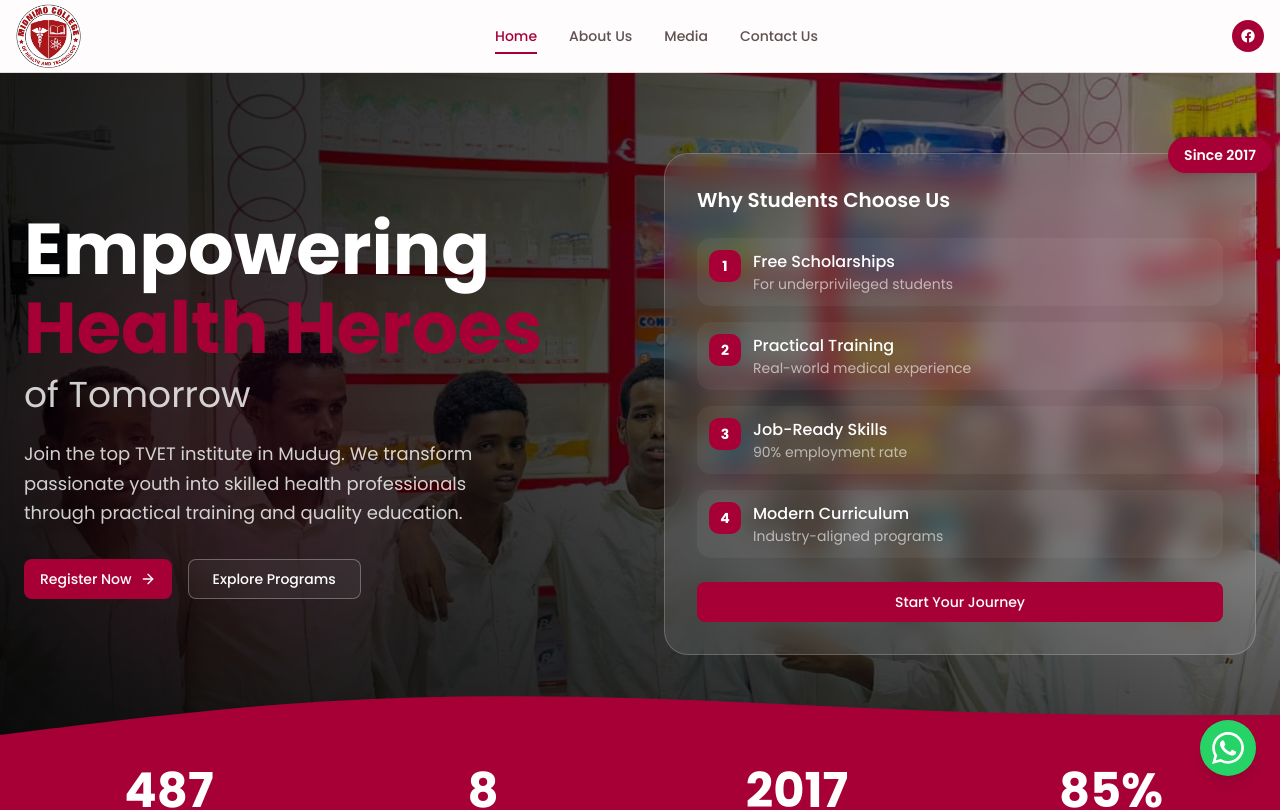
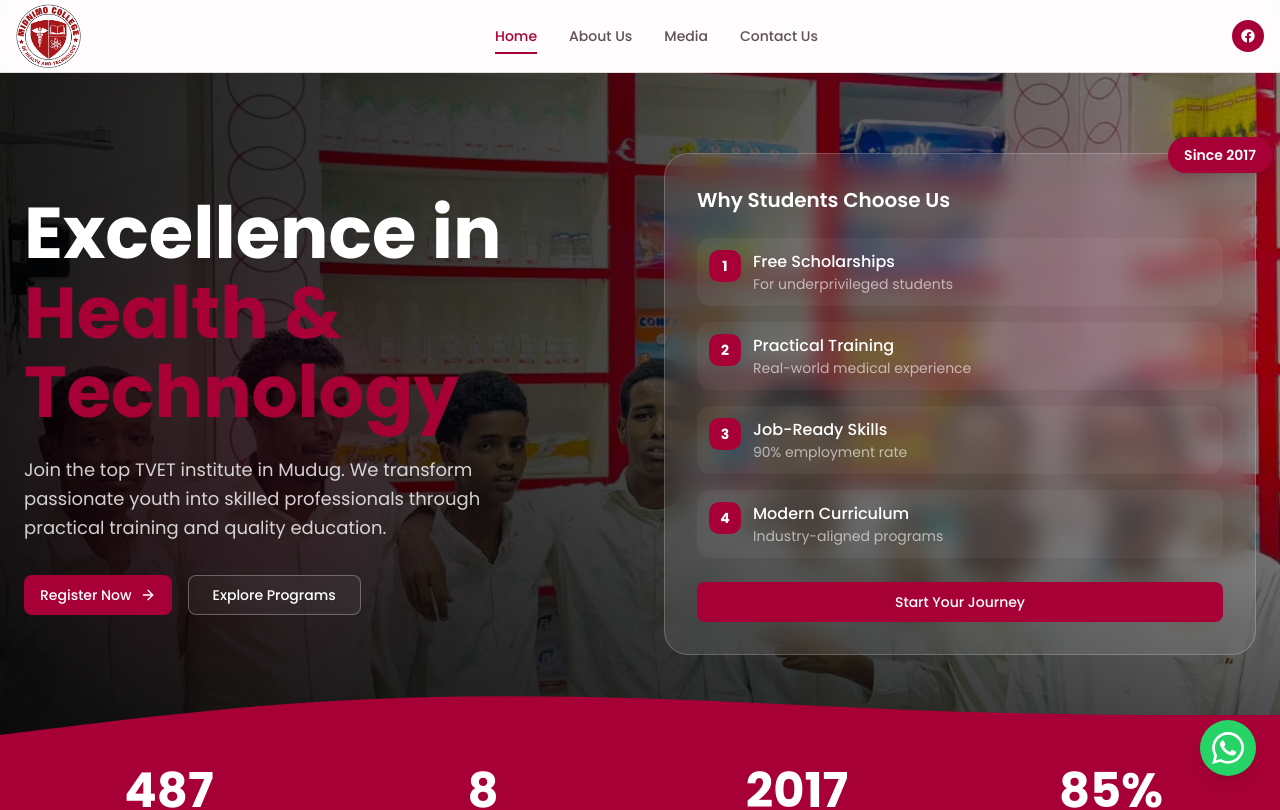
Before and after one commit to kelvinguchu/midnimo, a Next.js app: page / in a window 1280 px wide. Shown: the top 810 px of the page. Built offline with nearby package versions, Linux system fonts and the light colour scheme.

Commit message:
feat: update HeroSection heading and description for improved messaging

```diff
--- a/src/components/home/HeroSection.tsx
+++ b/src/components/home/HeroSection.tsx
@@ -39,17 +39,14 @@ export function HeroSection() {
             {/* Left Content */}
             <div className="text-white space-y-4 sm:space-y-6">
               {/* Main Heading */}
-              <h1 className="text-3xl sm:text-4xl md:text-5xl lg:text-6xl xl:text-7xl font-bold leading-[1.1]">
-                Empowering <span className="block text-primary">Health Heroes</span>
-                <span className="block text-xl sm:text-2xl md:text-3xl lg:text-4xl font-normal text-white/80 mt-2">
-                  of Tomorrow
-                </span>
+              <h1 className="text-2xl sm:text-3xl md:text-5xl lg:text-6xl xl:text-7xl font-bold leading-[1.1]">
+                Excellence in <span className="block text-primary">Health & Technology</span>
               </h1>
 
               {/* Description */}
               <p className="text-base sm:text-lg text-white/80 max-w-lg leading-relaxed">
                 Join the top TVET institute in Mudug. We transform passionate youth into skilled
-                health professionals through practical training and quality education.
+                professionals through practical training and quality education.
               </p>
 
               {/* CTA Buttons */}
```
